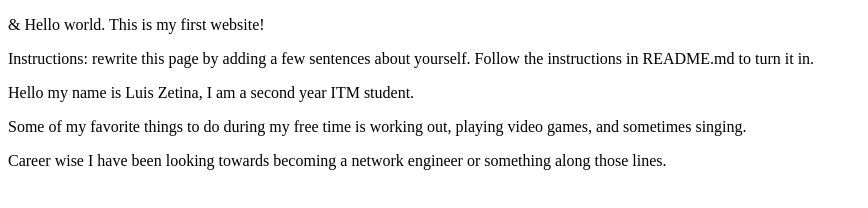
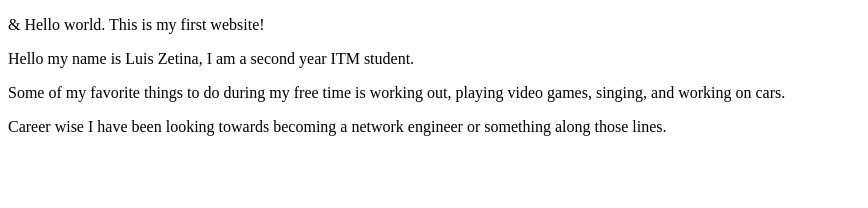
Before and after one commit to Lzetina/webdev_lab1, a plain HTML site: page index.html in a window 1280 px wide. Shown: the whole page, without its empty margins (0-868 px from the left). Drawn offline with Linux system fonts and the light colour scheme.

Commit message:
Finishing the html file

```diff
--- a/index.html
+++ b/index.html
@@ -6,9 +6,9 @@
 </head>
 <body>
   <p>&amp; Hello world. This is my first website!</p>
-  <p>Instructions: rewrite this page by adding a few sentences about yourself. Follow the instructions in README.md to turn it in.</p>
+  <!--Instructions: rewrite this page by adding a few sentences about yourself. Follow the instructions in README.md to turn it in.-->
   <p>Hello my name is Luis Zetina, I am a second year ITM student.</p>
-  <p>Some of my favorite things to do during my free time is working out, playing video games, and sometimes singing.</p>
+  <p>Some of my favorite things to do during my free time is working out, playing video games, singing, and working on cars.</p>
   <p>Career wise I have been looking towards becoming a network engineer or something along those lines.</p>
 </body>
 </html>
```
